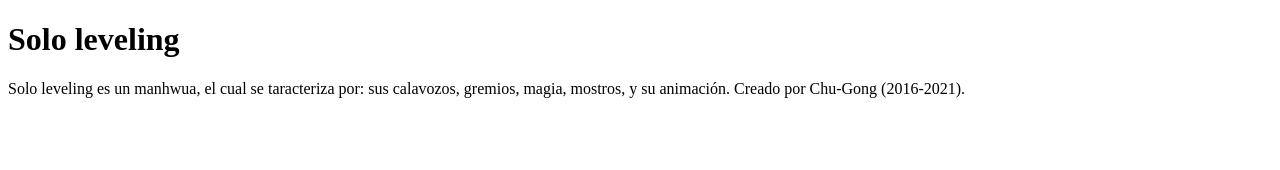
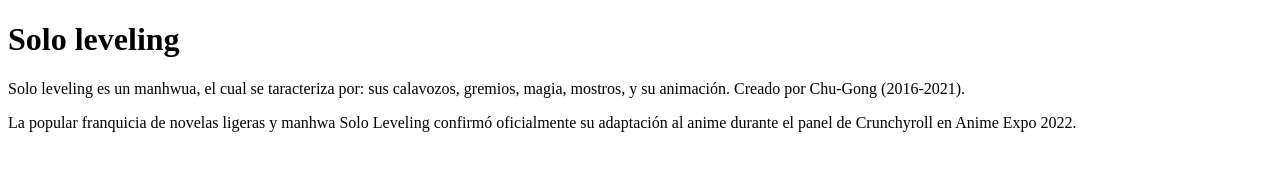
Before and after one commit to AnderOrtiz/Solo_leveling, a plain HTML site: page index.html in a window 1280 px wide. Drawn offline with Linux system fonts and the light colour scheme.

Commit message:
Adaptación al anime

```diff
--- a/index.html
+++ b/index.html
@@ -9,5 +9,6 @@
 </head>
 <body>
     <p>Solo leveling es un manhwua, el cual se taracteriza por: sus calavozos, gremios, magia, mostros, y su animación. Creado por  Chu-Gong (2016-2021).</p>
+    <p>La popular franquicia de novelas ligeras y manhwa Solo Leveling confirmó oficialmente su adaptación al anime durante el panel de Crunchyroll en Anime Expo 2022.</p>
 </body>
 </html>
```
